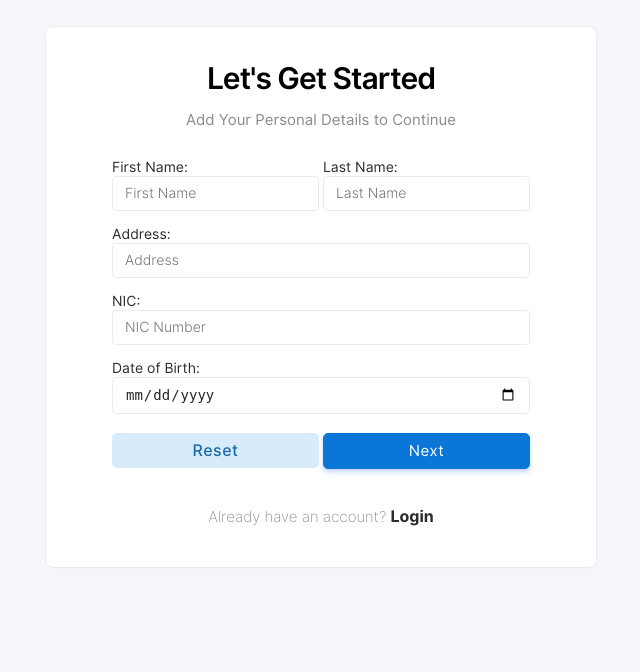
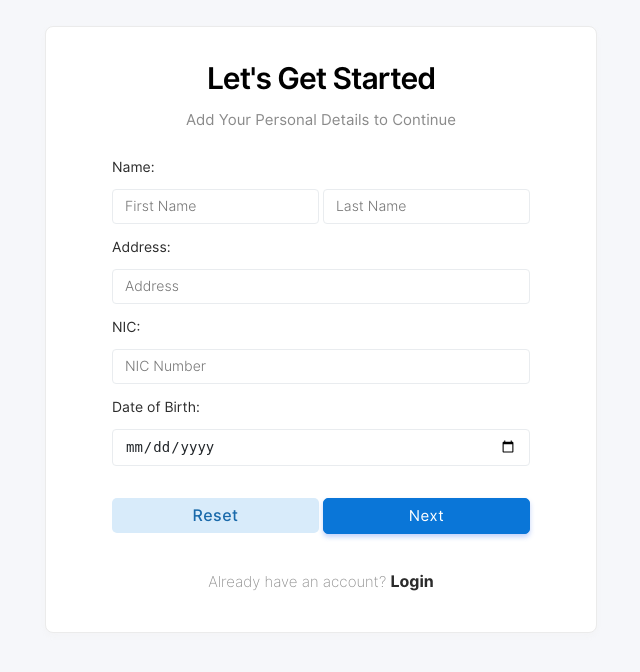
Before and after one commit to Albulenalala/drTech, a PHP site: page /signup.php in a window 1280 px wide. Shown: the top 672 px of the page, without its empty margins (319-959 px from the left). Run offline with PHP 8.4, Linux system fonts and the light colour scheme.

Commit message:
Update signup.php

```diff
--- a/signup.php
+++ b/signup.php
@@ -7,12 +7,55 @@
     <link rel="stylesheet" href="css/animations.css">
     <link rel="stylesheet" href="css/main.css">
     <link rel="stylesheet" href="css/signup.css">
+
     <title>Sign Up</title>
+
 </head>
 <body>
+<?php
+
+//learn from w3schools.com
+//Unset all the server side variables
+
+session_start();
+
+$_SESSION["user"]="";
+$_SESSION["usertype"]="";
+
+// Set the new timezone
+date_default_timezone_set('Asia/Kolkata');
+$date = date('Y-m-d');
+
+$_SESSION["date"]=$date;
+
+
+
+if($_POST){
+
+
+
+    $_SESSION["personal"]=array(
+        'fname'=>$_POST['fname'],
+        'lname'=>$_POST['lname'],
+        'address'=>$_POST['address'],
+        'nic'=>$_POST['nic'],
+        'dob'=>$_POST['dob']
+    );
+
+
+    print_r($_SESSION["personal"]);
+    header("location: create-account.php");
+
+
+
+
+}
+
+?>
+
+
     <center>
     <div class="container">
-            <form action="" method="POST">
         <table border="0">
             <tr>
                 <td colspan="2">
@@ -21,74 +64,77 @@
                 </td>
             </tr>
             <tr>
+                <form action="" method="POST" >
+                <td class="label-td" colspan="2">
+                    <label for="name" class="form-label">Name: </label>
+                </td>
+            </tr>
+            <tr>
                 <td class="label-td">
-                            <label for="fname" class="form-label">First Name: </label>
                     <input type="text" name="fname" class="input-text" placeholder="First Name" required>
                 </td>
                 <td class="label-td">
-                            <label for="lname" class="form-label">Last Name: </label>
                     <input type="text" name="lname" class="input-text" placeholder="Last Name" required>
                 </td>
             </tr>
             <tr>
                 <td class="label-td" colspan="2">
                     <label for="address" class="form-label">Address: </label>
+                </td>
+            </tr>
+            <tr>
+                <td class="label-td" colspan="2">
                     <input type="text" name="address" class="input-text" placeholder="Address" required>
                 </td>
             </tr>
             <tr>
                 <td class="label-td" colspan="2">
                     <label for="nic" class="form-label">NIC: </label>
+                </td>
+            </tr>
+            <tr>
+                <td class="label-td" colspan="2">
                     <input type="text" name="nic" class="input-text" placeholder="NIC Number" required>
                 </td>
             </tr>
             <tr>
                 <td class="label-td" colspan="2">
                     <label for="dob" class="form-label">Date of Birth: </label>
+                </td>
+            </tr>
+            <tr>
+                <td class="label-td" colspan="2">
                     <input type="date" name="dob" class="input-text" required>
                 </td>
             </tr>
             <tr>
+                <td class="label-td" colspan="2">
+                </td>
+            </tr>
+
+            <tr>
                 <td>
-                            <input type="reset" value="Reset" class="login-btn btn-primary-soft btn">
+                    <input type="reset" value="Reset" class="login-btn btn-primary-soft btn" >
                 </td>
                 <td>
                     <input type="submit" value="Next" class="login-btn btn-primary btn">
                 </td>
+
             </tr>
             <tr>
                 <td colspan="2">
                     <br>
-                            <label for="" class="sub-text" style="font-weight: 280;">Already have an account? </label>
+                    <label for="" class="sub-text" style="font-weight: 280;">Already have an account&#63; </label>
                     <a href="login.php" class="hover-link1 non-style-link">Login</a>
                     <br><br><br>
                 </td>
             </tr>
+
+                    </form>
+            </tr>
         </table>
-            </form>
+
     </div>
 </center>
-
-    <?php
-    session_start();
-    date_default_timezone_set('Asia/Kolkata');
-    $date = date('Y-m-d');
-    $_SESSION["date"] = $date;
-
-    if ($_SERVER["REQUEST_METHOD"] == "POST") {
-        $_SESSION["personal"] = array(
-            'fname' => $_POST['fname'],
-            'lname' => $_POST['lname'],
-            'address' => $_POST['address'],
-            'nic' => $_POST['nic'],
-            'dob' => $_POST['dob']
-        );
-
-        // Redirect to create-account.php after form submission
-        header("location: create-account.php");
-        exit(); // Stop further script execution
-    }
-    ?>
-
 </body>
 </html>
```
Lines whose indentation alone changed are shown as unchanged.
